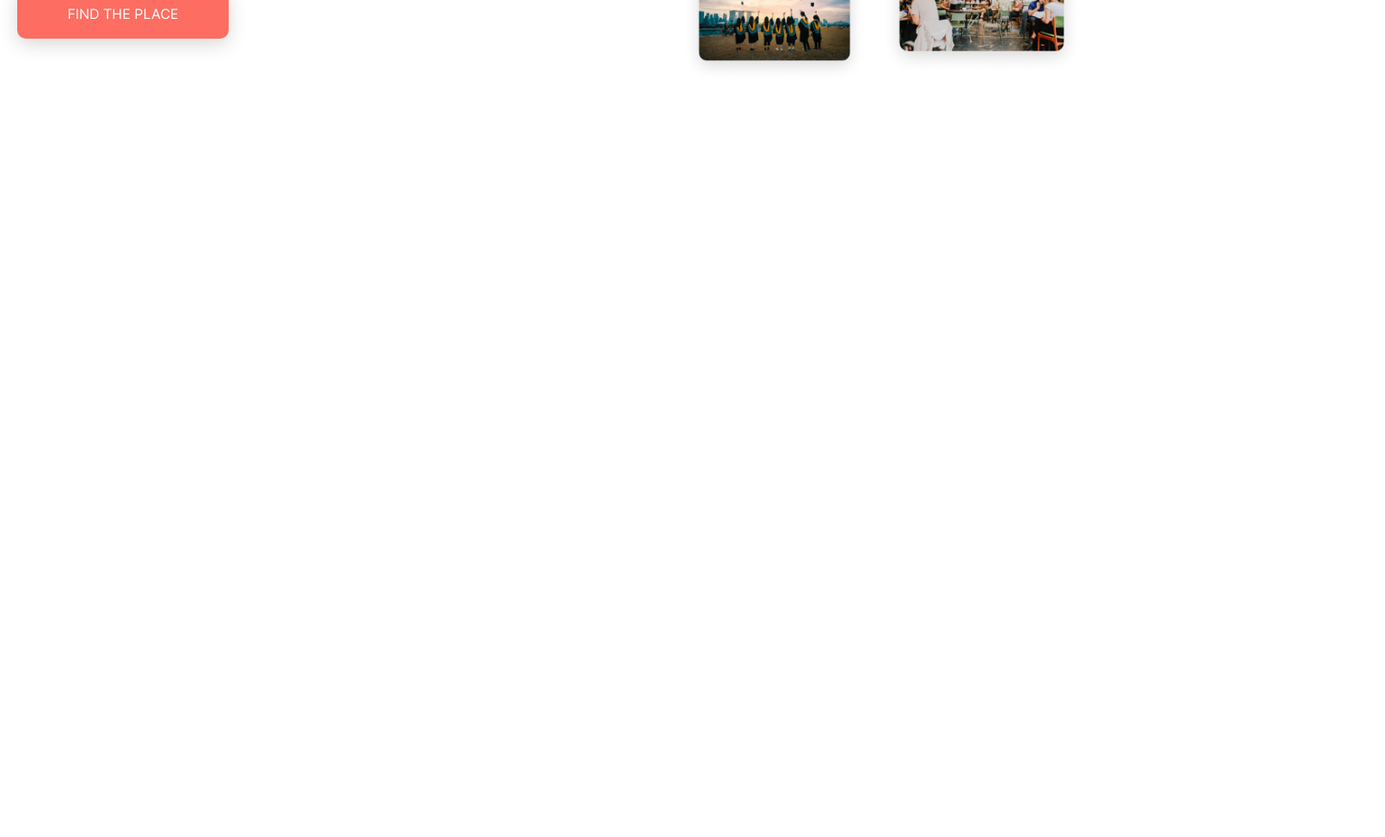
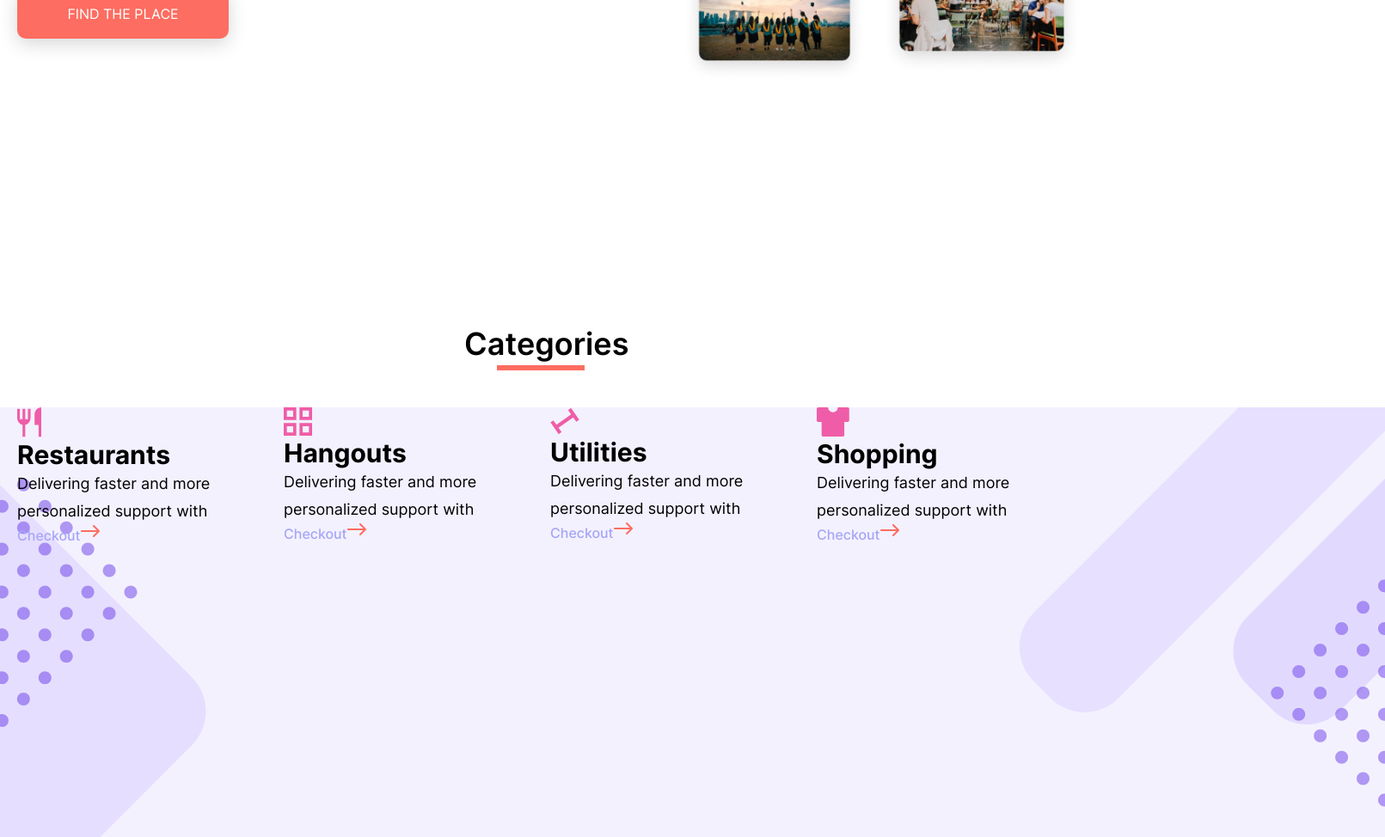
Before and after one commit to Ra3d0r/places-nearby, a website: page src/index.pug in a window 1280 px wide. Shown: the part 500-1474 px from the top of the page at 86% size, 1611 px wide, since content can reach past the window. Before the commit the page ends 800 px from the top, so only its background shows below. Drawn offline with nearby package versions, Linux system fonts and the light colour scheme; files that its build step writes are made by us from their sources.

Commit message:
feat: add categories without css

```diff
--- a/gulp/version.json
+++ b/gulp/version.json
@@ -1,3 +1,3 @@
 {
-    "main": "20230114120710"
+    "main": "20230115162024"
 }
--- a/src/index.pug
+++ b/src/index.pug
@@ -6,5 +6,5 @@ block head
 	+scripts('index')
 
 block content
-	img(src="img/road.svg", alt="road", srcset="").road
 	include ./pug/blocks/_main-index
+	include ./pug/blocks/_categories
--- /dev/null
+++ b/src/pug/blocks/_categories.pug
@@ -0,0 +1,38 @@
+.section-categories
+	.container
+		.section-categories__container-title
+			.container-title
+				h2.container-title__title Categories
+				hr.container-title__line
+	.section-categories__categories.categories
+		img(src="img/background-categories.svg", alt="background-categories").background-categories
+		.container
+			.categories__flex-container
+				.categories__category-container
+					.categories__container-icon
+						img(src="img/restaurant.svg", alt="restaurant").categories__icon
+					h3.categories__title Restaurants
+					p.categories__subtitle Delivering faster and more personalized support with
+					a.categories__action.action Checkout
+						img(src="img/arrow-right.svg", alt="arrow to right").action__arrow
+				.categories__category-container
+					.categories__container-icon
+						img(src="img/hangouts.svg", alt="hangouts").categories__icon
+					h3.categories__title Hangouts
+					p.categories__subtitle Delivering faster and more personalized support with
+					a.categories__action.action Checkout
+						img(src="img/arrow-right.svg", alt="arrow to right").action__arrow
+				.categories__category-container
+					.categories__container-icon
+						img(src="img/utilities.svg", alt="utilities").categories__icon
+					h3.categories__title Utilities
+					p.categories__subtitle Delivering faster and more personalized support with
+					a.categories__action.action Checkout
+						img(src="img/arrow-right.svg", alt="arrow to right").action__arrow
+				.categories__category-container
+					.categories__container-icon
+						img(src="img/shopping.svg", alt="shopping").categories__icon
+					h3.categories__title Shopping
+					p.categories__subtitle Delivering faster and more personalized support with
+					a.categories__action.action Checkout
+						img(src="img/arrow-right.svg", alt="arrow to right").action__arrow
--- a/src/pug/blocks/_header.pug
+++ b/src/pug/blocks/_header.pug
@@ -1,16 +1,17 @@
-header.header
-	p.header__name-company FindPlace
-	nav.nav.header__nav
-		.header__box-control
-			ul.nav__list
-				each item in links
-					li.nav__item
-						a.nav__link #{item}
-			.header__select-languages.select-languages
-				img.select-languages__earth(src="img/earth.png", alt="earth")
-				p.select-languages__languages English
-				img.select-languages__arrow(src="img/arrow.png", alt="arrow")
-			.toggle-switch.header__toggle
-				label.toggle-switch__label
-					input.toggle-switch__checkbox(type='checkbox')
-					span.toggle-switch__slider
+.container
+	header.header
+		p.header__name-company FindPlace
+		nav.nav.header__nav
+			.header__box-control
+				ul.nav__list
+					each item in links
+						li.nav__item
+							a.nav__link #{item}
+				.header__select-languages.select-languages
+					img.select-languages__earth(src="img/earth.png", alt="earth")
+					p.select-languages__languages English
+					img.select-languages__arrow(src="img/arrow.png", alt="arrow")
+				.toggle-switch.header__toggle
+					label.toggle-switch__label
+						input.toggle-switch__checkbox(type='checkbox')
+						span.toggle-switch__slider
--- a/src/pug/blocks/_main-index.pug
+++ b/src/pug/blocks/_main-index.pug
@@ -1,11 +1,12 @@
 .main-index
-
-	.main-index__content
-		.main-index__left-content.target-action
-			h1.target-action__title Look for places
-				span.target-action__orange to&nbsp;visit
-			p.target-action__subtitle Just type in&nbsp;the address
-			button.target-action__button.main-button
-				span.main-button__text FIND THE PLACE
-		.main-index__right-content
-			img(src='img/map.png' alt='map and pictures')
+	img(src="img/road.svg", alt="road").road
+	.container
+		.main-index__content
+			.main-index__left-content.target-action
+				h1.target-action__title Look for places
+					span.target-action__orange to&nbsp;visit
+				p.target-action__subtitle Just type in&nbsp;the address
+				button.target-action__button.main-button
+					span.main-button__text FIND THE PLACE
+			.main-index__right-content
+				img(src='img/map.png' alt='map and pictures')
--- a/src/pug/layout.pug
+++ b/src/pug/layout.pug
@@ -10,8 +10,7 @@ html(lang="en")
 			title My Website
 
 	body
-		.container
-			include ./blocks/_header
-			block content
+		include ./blocks/_header
+		block content
 
-			include ./blocks/_footer
+		include ./blocks/_footer
--- /dev/null
+++ b/src/scss/blocks/_categories.scss
@@ -0,0 +1,54 @@
+.section-categories {
+	&__container-title {
+		width: 200px;
+		margin: 0 auto;
+		margin-bottom: 34px;
+	}
+
+	&__categories {
+		position: relative;
+		height: 500px;
+	}
+
+
+}
+
+.categories {
+	font-family: 'Inter';
+
+	&__flex-container {
+		display: flex;
+	}
+
+	&__category-container {
+		display: flex;
+		flex-direction: column;
+	}
+
+	&__title {
+		font-style: normal;
+		font-weight: 700;
+		font-size: 30px;
+		line-height: 36px;
+	}
+
+	&__subtitle {
+		font-style: normal;
+		font-weight: 400;
+		font-size: 18px;
+		line-height: 32px;
+	}
+}
+
+
+
+.background-categories {
+	position: absolute;
+	top: 0;
+	left: 0;
+	bottom: 0;
+	right: 0;
+	height: 100%;
+	margin: auto;
+	z-index: -1;
+}
--- a/src/scss/blocks/_header.scss
+++ b/src/scss/blocks/_header.scss
@@ -3,6 +3,7 @@
 	padding-top: 28px;
 	justify-content: space-between;
 	align-items: center;
+	margin-bottom: 160px;
 
 	&__name-company {
 		color: var(--color-orange);
--- a/src/scss/blocks/_main-index.scss
+++ b/src/scss/blocks/_main-index.scss
@@ -1,5 +1,6 @@
 .main-index {
-	padding-top: 160px;
+	margin-bottom: 246px;
+	position: relative;
 
 	&__content {
 		display: flex;
@@ -71,8 +72,12 @@
 
 .road {
 	position: absolute;
+	top: 0;
+	right: 0;
+	bottom: 100%;
+	left: 0;
+	margin: auto;
 	max-width: 1440px;
 	width: 100%;
-	overflow: hidden;
 	z-index: -1;
 }
--- /dev/null
+++ b/src/scss/helpers/_action.scss
@@ -0,0 +1,14 @@
+.action {
+	display: flex;
+	font-style: normal;
+	font-weight: 500;
+	font-size: 16px;
+	line-height: 24px;
+	color: #A5A6F6;
+
+	&__arrow {
+		width: 22px;
+		height: 14px;
+		color: #A5A6F6;
+	}
+}
--- /dev/null
+++ b/src/scss/helpers/_title.scss
@@ -0,0 +1,21 @@
+.container-title {
+	position: relative;
+	display: inline-block;
+
+	&__title {
+
+		font-family: 'Inter';
+		font-style: normal;
+		font-weight: 600;
+		font-size: 36px;
+		line-height: 80px;
+	}
+
+	&__line {
+		position: absolute;
+		left: 20%;
+		bottom: 1%;
+		width: 50%;
+		border: 3px solid #FD6D61;
+	}
+}
--- a/src/scss/style.scss
+++ b/src/scss/style.scss
@@ -6,15 +6,19 @@
 // Подключение блоков
 @import "blocks/_header.scss";
 @import "blocks/_main-index.scss";
+@import "blocks/_categories.scss";
 
 // Подключение общих элементов
 @import "helpers/_toggle-btn.scss";
 @import "helpers/_button.scss";
+@import "helpers/_title.scss";
+@import "helpers/_action.scss";
 
 
 // Глобальный контейнер
 .container {
 	max-width: 1240px;
+	width: 100%;
 	padding: 0 20px;
 	margin: 0 auto;
 	overflow: hidden;
```
Also changed, not shown: src/img/arrow-right.svg (added), src/img/background-categories.svg (added), src/img/hangouts.svg (added), src/img/restaurant.svg (added), src/img/shopping.svg (added), src/img/utilities.svg (added).
